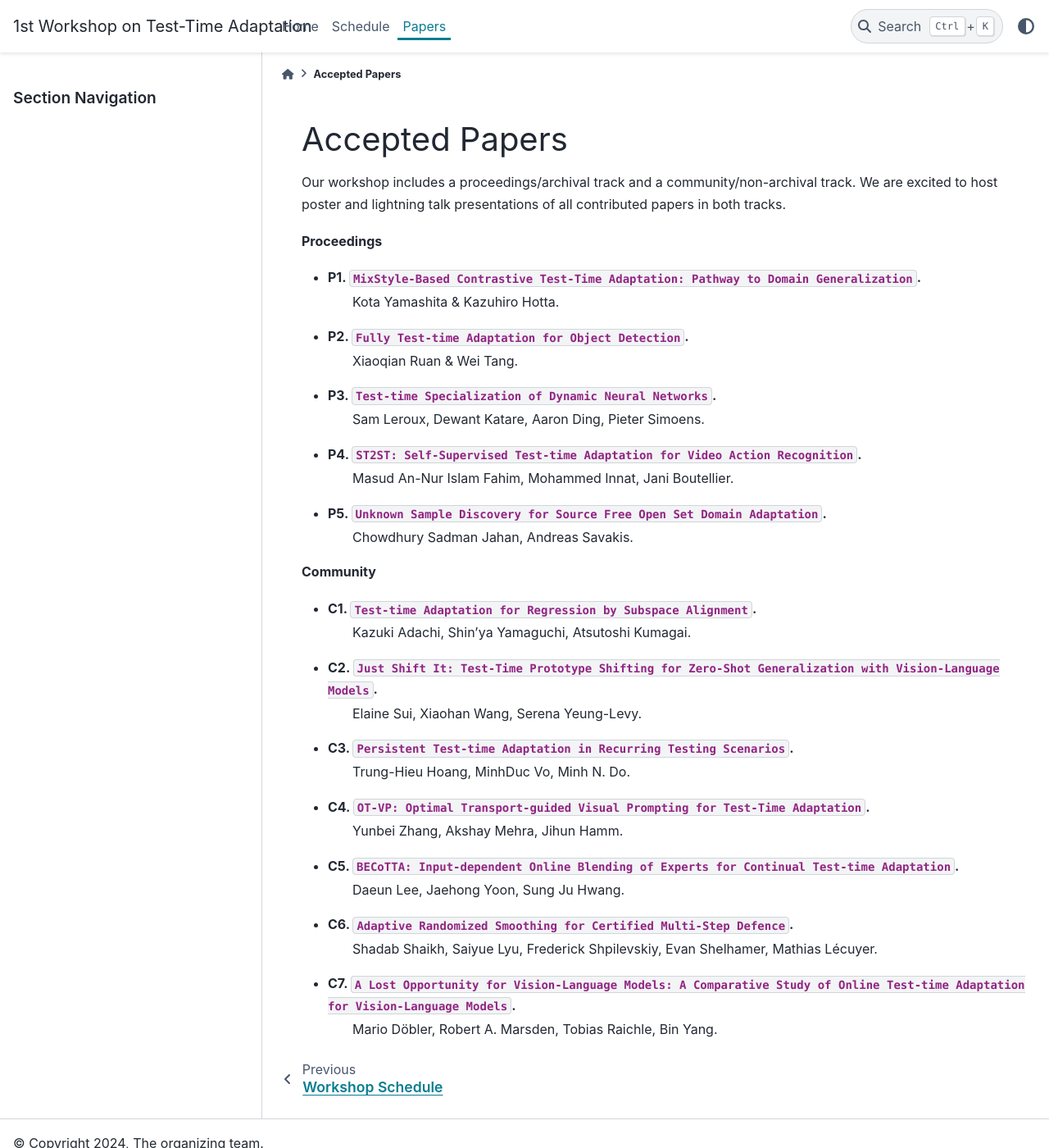
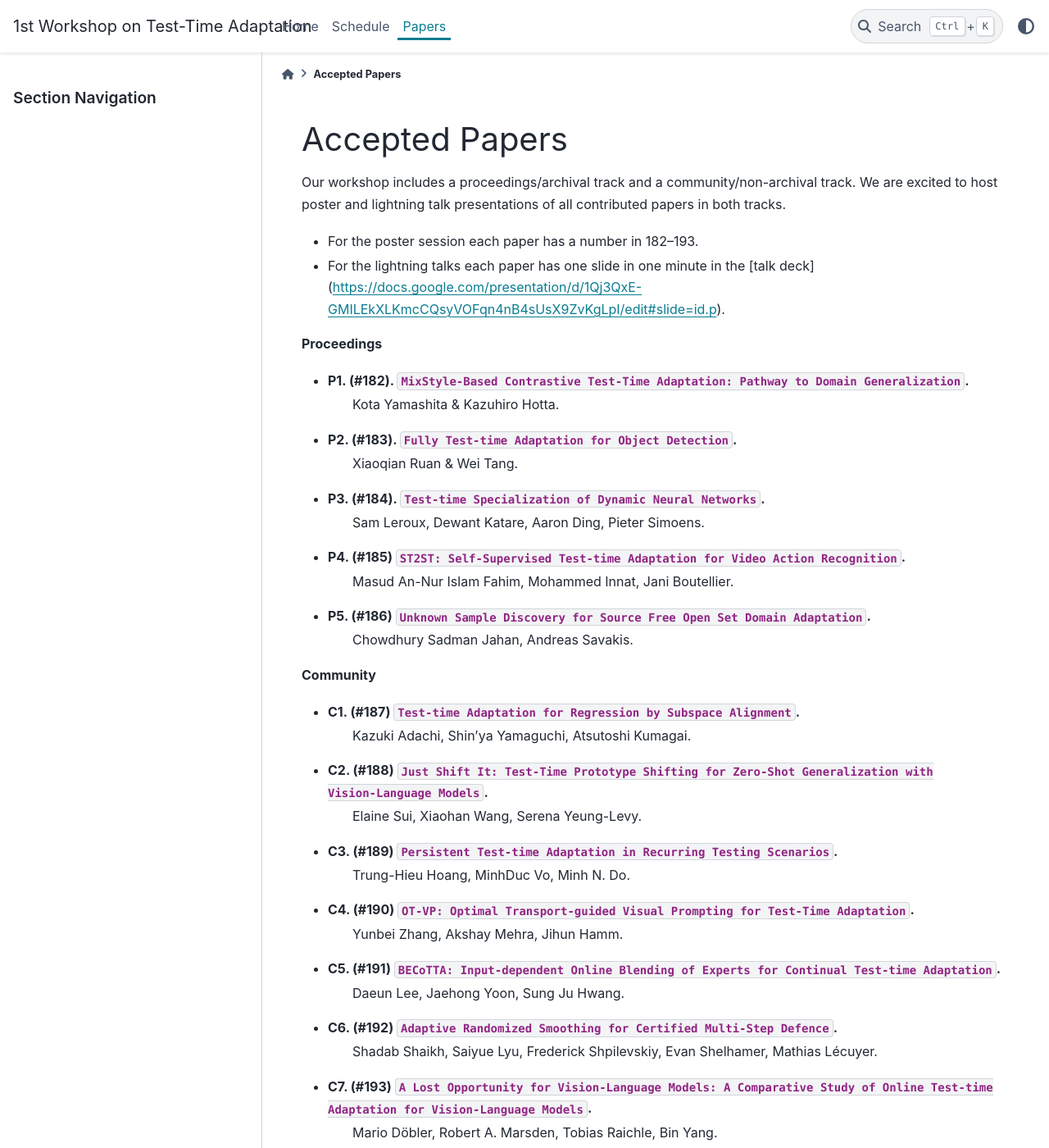
Before and after one commit to tta-icml2025/tta-icml2025.github.io, a Sphinx documentation site: the page built from docs/source/papers.rst, in a window 1280 px wide and 1400 px high. Shown: the whole window at 82% size. Built offline with Sphinx 7.4.7 and the PyData theme 0.15.4, drawn with Linux system fonts in a browser that asks for light colours.

Commit message:
papers: add poster numbers + link lightning talk slides

```diff
--- a/docs/source/papers.rst
+++ b/docs/source/papers.rst
@@ -4,33 +4,36 @@
 Our workshop includes a proceedings/archival track and a community/non-archival track.
 We are excited to host poster and lightning talk presentations of all contributed papers in both tracks.
 
+- For the poster session each paper has a number in 182–193.
+- For the lightning talks each paper has one slide in one minute in the [talk deck](https://docs.google.com/presentation/d/1Qj3QxE-GMILEkXLKmcCQsyVOFqn4nB4sUsX9ZvKgLpI/edit#slide=id.p).
+
 **Proceedings**
 
-- P1. :download:`MixStyle-Based Contrastive Test-Time Adaptation: Pathway to Domain Generalization <papers/matp_1_mixstyle_based_contrastive_tes.pdf>`.
+- P1. (#182). :download:`MixStyle-Based Contrastive Test-Time Adaptation: Pathway to Domain Generalization <papers/matp_1_mixstyle_based_contrastive_tes.pdf>`.
       Kota Yamashita & Kazuhiro Hotta.
-- P2. :download:`Fully Test-time Adaptation for Object Detection <papers/matp_2_fully_test_time_adaptation_for.pdf>`.
+- P2. (#183). :download:`Fully Test-time Adaptation for Object Detection <papers/matp_2_fully_test_time_adaptation_for.pdf>`.
       Xiaoqian Ruan & Wei Tang.
-- P3. :download:`Test-time Specialization of Dynamic Neural Networks <papers/matp_4_test_time_specialization_of_dy.pdf>`.
+- P3. (#184). :download:`Test-time Specialization of Dynamic Neural Networks <papers/matp_4_test_time_specialization_of_dy.pdf>`.
       Sam Leroux, Dewant Katare, Aaron Ding, Pieter Simoens.
-- P4. :download:`ST2ST: Self-Supervised Test-time Adaptation for Video Action Recognition <papers/matp_5_st2st_self_supervised_test_tim.pdf>`.
+- P4. (#185) :download:`ST2ST: Self-Supervised Test-time Adaptation for Video Action Recognition <papers/matp_5_st2st_self_supervised_test_tim.pdf>`.
       Masud An-Nur Islam Fahim, Mohammed Innat, Jani Boutellier.
-- P5. :download:`Unknown Sample Discovery for Source Free Open Set Domain Adaptation <papers/matp_6_unknown_sample_discovery_for_s.pdf>`.
+- P5. (#186) :download:`Unknown Sample Discovery for Source Free Open Set Domain Adaptation <papers/matp_6_unknown_sample_discovery_for_s.pdf>`.
       Chowdhury Sadman Jahan, Andreas Savakis.
 
 **Community**
 
-- C1. :download:`Test-time Adaptation for Regression by Subspace Alignment <papers/matc_1_test_time_adaptation_for_regre.pdf>`.
+- C1. (#187) :download:`Test-time Adaptation for Regression by Subspace Alignment <papers/matc_1_test_time_adaptation_for_regre.pdf>`.
       Kazuki Adachi, Shin'ya Yamaguchi, Atsutoshi Kumagai.
-- C2. :download:`Just Shift It: Test-Time Prototype Shifting for Zero-Shot Generalization with Vision-Language Models <papers/matc_2_just_shift_it_test_time_protot.pdf>`.
+- C2. (#188) :download:`Just Shift It: Test-Time Prototype Shifting for Zero-Shot Generalization with Vision-Language Models <papers/matc_2_just_shift_it_test_time_protot.pdf>`.
       Elaine Sui, Xiaohan Wang, Serena Yeung-Levy.
-- C3. :download:`Persistent Test-time Adaptation in Recurring Testing Scenarios <papers/matc_3_persistent_test_time_adaptatio.pdf>`.
+- C3. (#189) :download:`Persistent Test-time Adaptation in Recurring Testing Scenarios <papers/matc_3_persistent_test_time_adaptatio.pdf>`.
       Trung-Hieu Hoang, MinhDuc Vo, Minh N. Do.
-- C4. :download:`OT-VP: Optimal Transport-guided Visual Prompting for Test-Time Adaptation <papers/matc_4_ot_vp_optimal_transport_guided.pdf>`.
+- C4. (#190) :download:`OT-VP: Optimal Transport-guided Visual Prompting for Test-Time Adaptation <papers/matc_4_ot_vp_optimal_transport_guided.pdf>`.
       Yunbei Zhang, Akshay Mehra, Jihun Hamm.
-- C5. :download:`BECoTTA: Input-dependent Online Blending of Experts for Continual Test-time Adaptation <papers/matc_5_becotta_input_dependent_online.pdf>`.
+- C5. (#191) :download:`BECoTTA: Input-dependent Online Blending of Experts for Continual Test-time Adaptation <papers/matc_5_becotta_input_dependent_online.pdf>`.
       Daeun Lee, Jaehong Yoon, Sung Ju Hwang.
-- C6. :download:`Adaptive Randomized Smoothing for Certified Multi-Step Defence <papers/matc_8_adaptive_randomized_smoothing_.pdf>`.
+- C6. (#192) :download:`Adaptive Randomized Smoothing for Certified Multi-Step Defence <papers/matc_8_adaptive_randomized_smoothing_.pdf>`.
       Shadab Shaikh, Saiyue Lyu, Frederick Shpilevskiy, Evan Shelhamer, Mathias
       Lécuyer.
-- C7. :download:`A Lost Opportunity for Vision-Language Models: A Comparative Study of Online Test-time Adaptation for Vision-Language Models <papers/matc_9_a_lost_opportunity_for_vision_.pdf>`.
+- C7. (#193) :download:`A Lost Opportunity for Vision-Language Models: A Comparative Study of Online Test-time Adaptation for Vision-Language Models <papers/matc_9_a_lost_opportunity_for_vision_.pdf>`.
       Mario Döbler, Robert A. Marsden, Tobias Raichle, Bin Yang.
```
